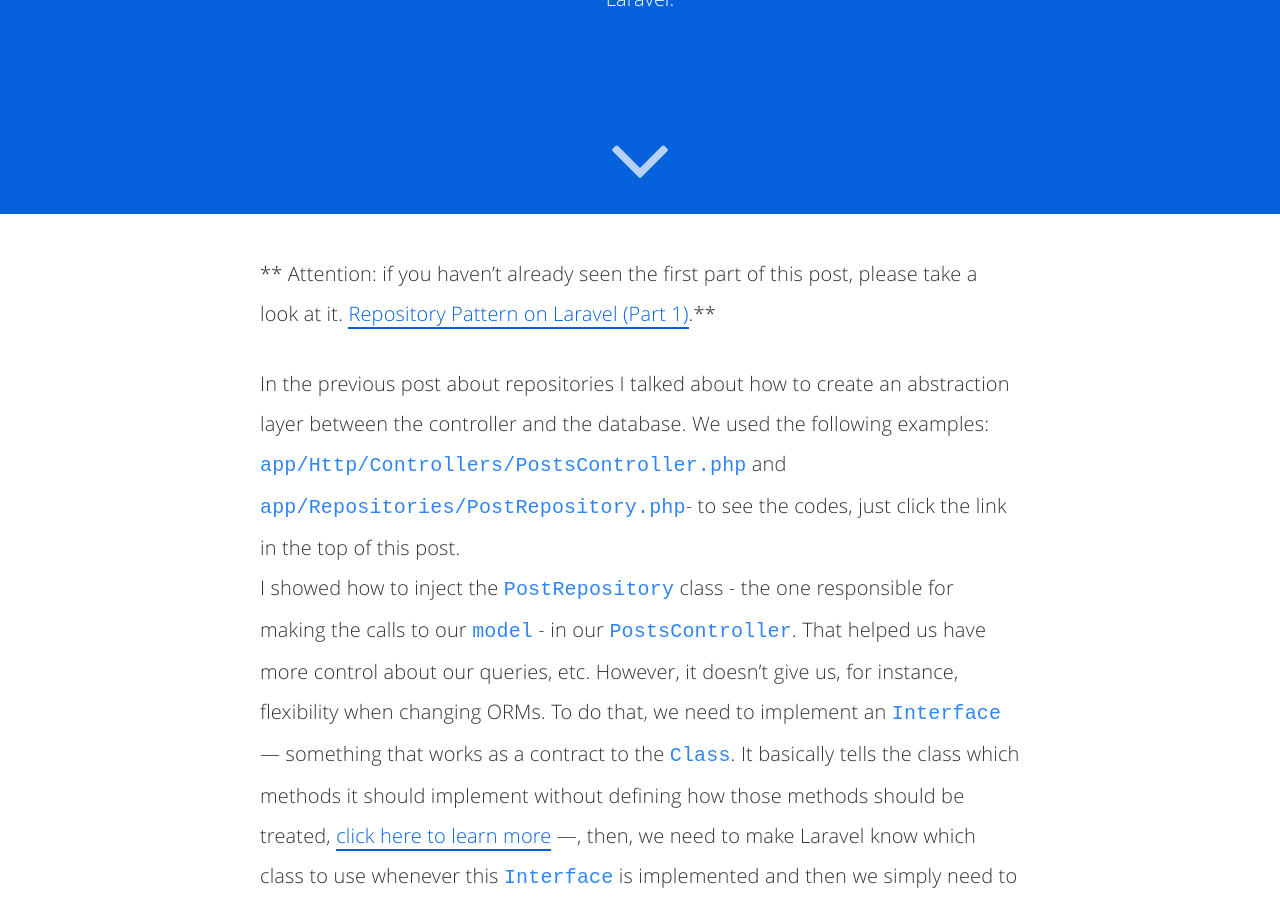
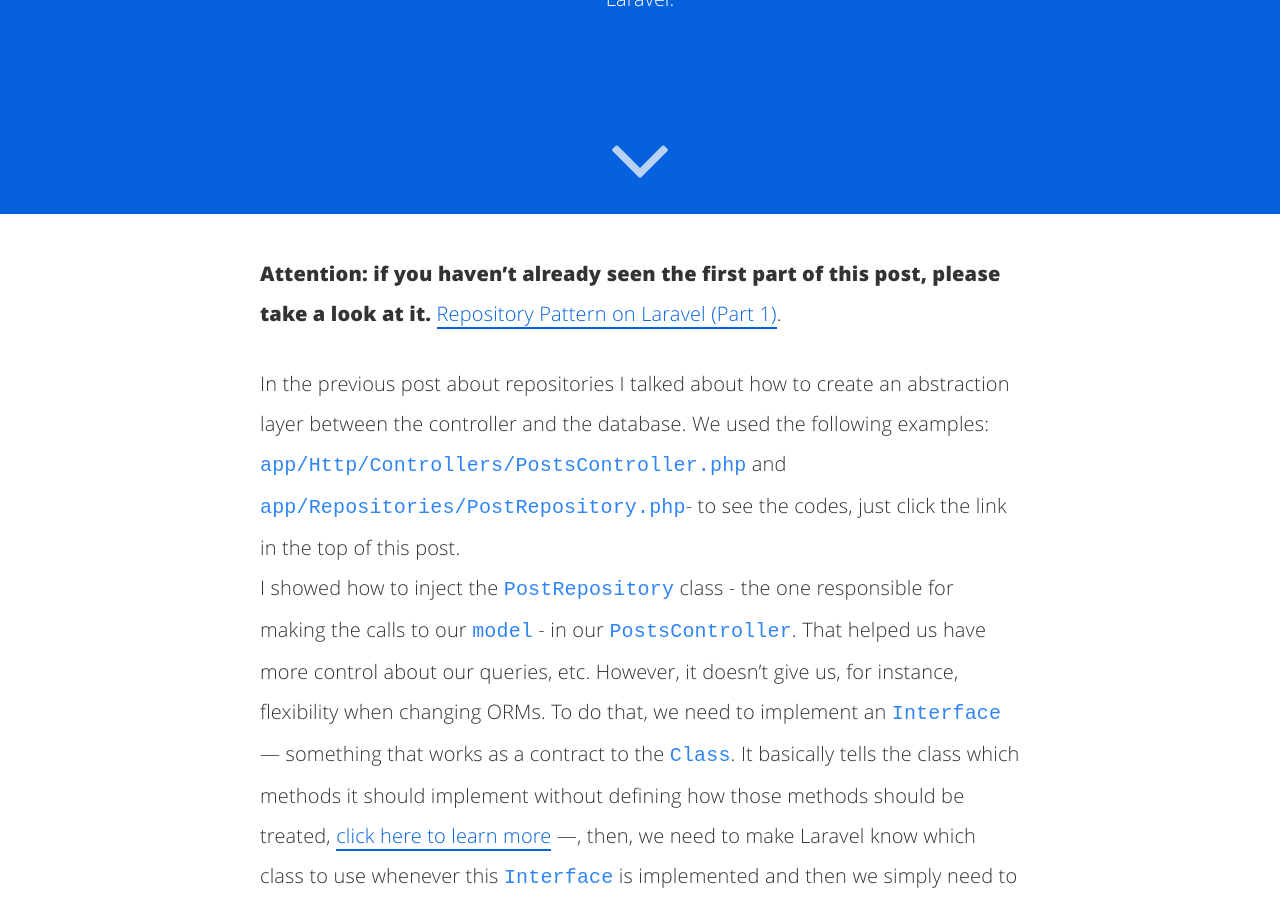
Before and after one commit to mateusjatenee/mateusjatenee.github.io, a Jekyll site: the page built from _posts/2016-02-05-repository-pattern-on-laravel-part-2.md, in a window 1280 px wide and 900 px high, scrolled down 686 px. Built offline with Jekyll 4.4.1, drawn with Linux system fonts in a browser that asks for light colours; Markdown is read by kramdown in place of the engine named in the settings; comment, search, counter and statistics services are not loaded.

Commit message:
minor fix

```diff
--- a/_posts/2016-02-05-repository-pattern-on-laravel-part-2.md
+++ b/_posts/2016-02-05-repository-pattern-on-laravel-part-2.md
@@ -14,7 +14,7 @@ categories:
 twitter_text:
 ---
 
-** Attention: if you haven't already seen the first part of this post, please take a look at it. [Repository Pattern on Laravel (Part 1)](/repository-pattern-on-laravel).**
+**Attention: if you haven't already seen the first part of this post, please take a look at it.** [Repository Pattern on Laravel (Part 1)](/repository-pattern-on-laravel).
 
 
 In the previous post about repositories I talked about how to create an abstraction layer between the controller and the database. We used the following examples: `app/Http/Controllers/PostsController.php` and `app/Repositories/PostRepository.php`- to see the codes, just click the link in the top of this post.
```
